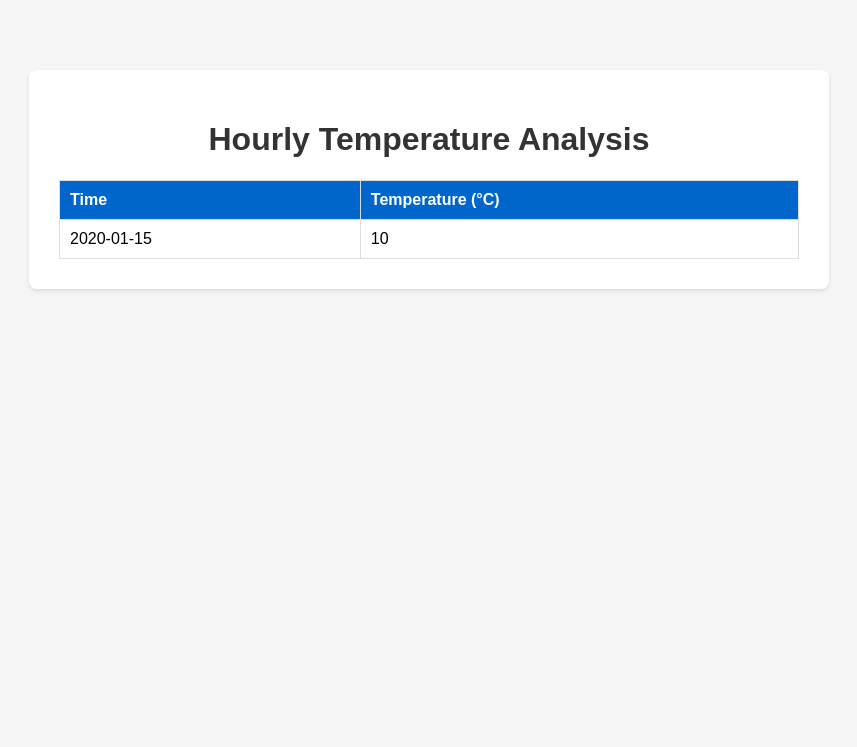
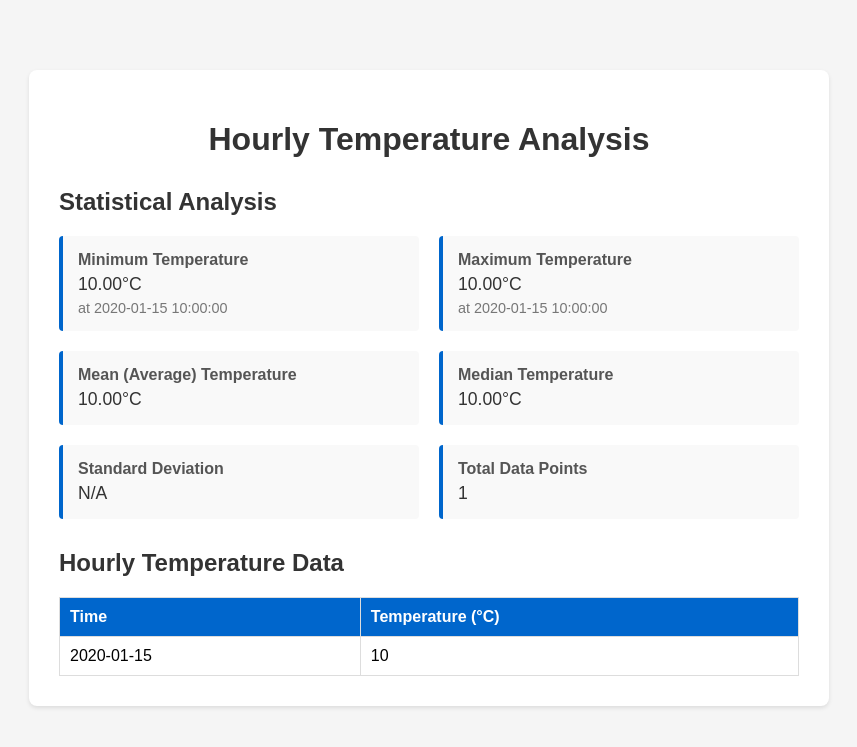
Before and after one commit to Lenfried/python-cli-data-analyzer, a Flask app: template templates/weather_analysis_results.html in a window 1280 px wide. Shown: the top 747 px of the page, without its empty margins (211-1068 px from the left). Run offline with Flask 3, Linux system fonts and the light colour scheme; the template is opened without the code that fills it: most values are stand-ins (such as "Sample title", 1, 10 or a date in 2020).

Commit message:
Lecture 7 Commit 5: Display weather analysis results in HTML template

```diff
--- a/app.py
+++ b/app.py
@@ -38,8 +38,7 @@ def analyze_weather():
     times, temperatures = fetch_hourly_temperature(latitude, longitude)
 
     results = analyze_time_series(times, temperatures)
-    return jsonify(results)
-    #return render_template('weather_analysis_results.html', results=results, latitude=latitude, longitude=longitude)
+    return render_template('weather_analysis_results.html', results=results, latitude=latitude, longitude=longitude)
 
 if __name__ == '__main__':
     app.run(debug=True)
--- a/templates/weather_analysis_results.html
+++ b/templates/weather_analysis_results.html
@@ -59,6 +59,52 @@
         {% if error %}
             <div class="error">{{ error }}</div>
         {% else %}
+            <!-- Statistical Analysis Summary -->
+            {% if results %}
+            <h2 style="color: #333; margin-top: 30px;">Statistical Analysis</h2>
+            <div class="weather-info">
+                <div class="info-card">
+                    <div class="label">Minimum Temperature</div>
+                    <div class="value">{{ "%.2f"|format(results.min) }}°C</div>
+                    {% if results.time_min %}
+                    <div style="font-size: 0.9em; color: #777; margin-top: 5px;">at {{ results.time_min }}</div>
+                    {% endif %}
+                </div>
+                <div class="info-card">
+                    <div class="label">Maximum Temperature</div>
+                    <div class="value">{{ "%.2f"|format(results.max) }}°C</div>
+                    {% if results.time_max %}
+                    <div style="font-size: 0.9em; color: #777; margin-top: 5px;">at {{ results.time_max }}</div>
+                    {% endif %}
+                </div>
+                <div class="info-card">
+                    <div class="label">Mean (Average) Temperature</div>
+                    <div class="value">{{ "%.2f"|format(results.average) }}°C</div>
+                </div>
+                <div class="info-card">
+                    <div class="label">Median Temperature</div>
+                    <div class="value">{{ "%.2f"|format(results.median) }}°C</div>
+                </div>
+                <div class="info-card">
+                    <div class="label">Standard Deviation</div>
+                    <div class="value">
+                        {% if results.standard_deviation %}
+                        {{ "%.2f"|format(results.standard_deviation) }}°C
+                        {% else %}
+                        N/A
+                        {% endif %}
+                    </div>
+                </div>
+                <div class="info-card">
+                    <div class="label">Total Data Points</div>
+                    <div class="value">{{ results.count }}</div>
+                </div>
+            </div>
+            {% endif %}
+
+            <!-- Temperature Data Table -->
+            {% if weather_data %}
+            <h2 style="color: #333; margin-top: 30px;">Hourly Temperature Data</h2>
             <table style="width: 100%; border-collapse: collapse; margin-top: 20px;">
                 <thead>
                     <tr style="background-color: #0066cc; color: white;">
@@ -75,6 +121,7 @@
                     {% endfor %}
                 </tbody>
             </table>
+            {% endif %}
         {% endif %}
     </div>
 </body>
```
